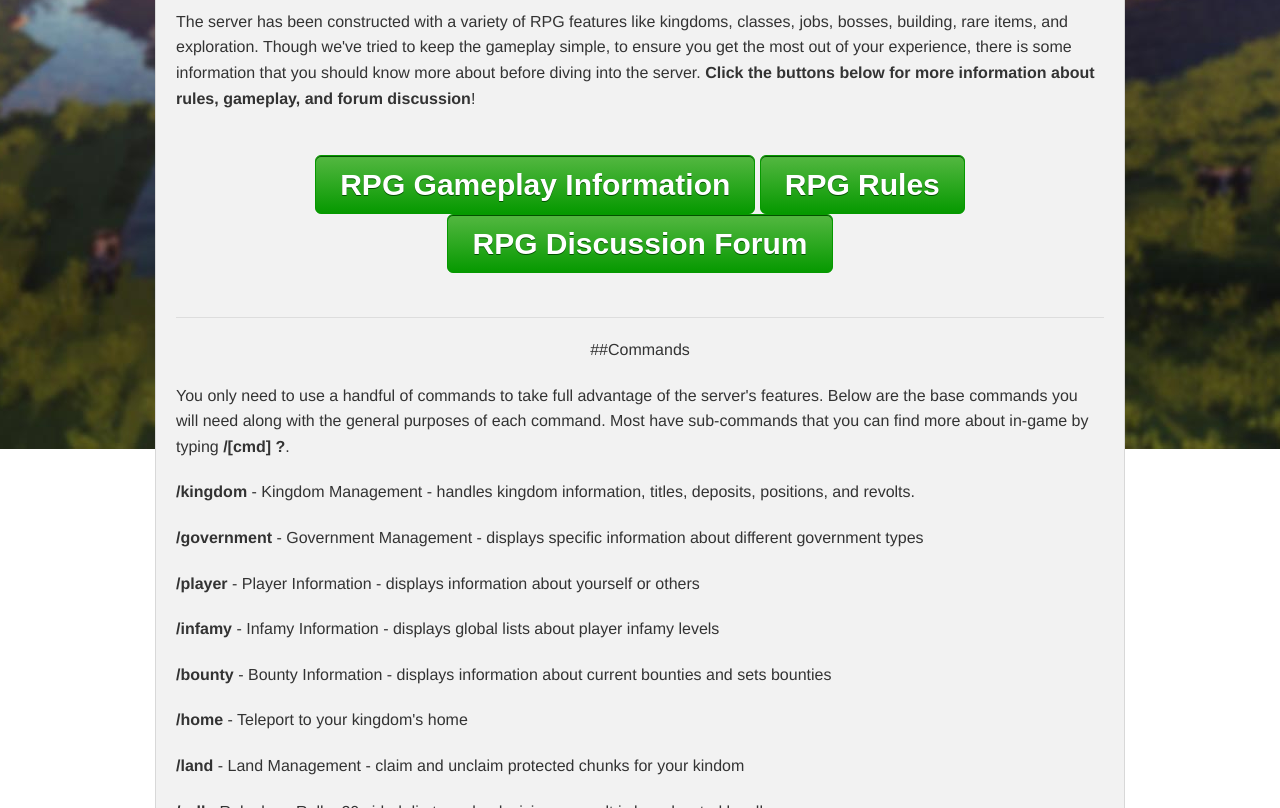
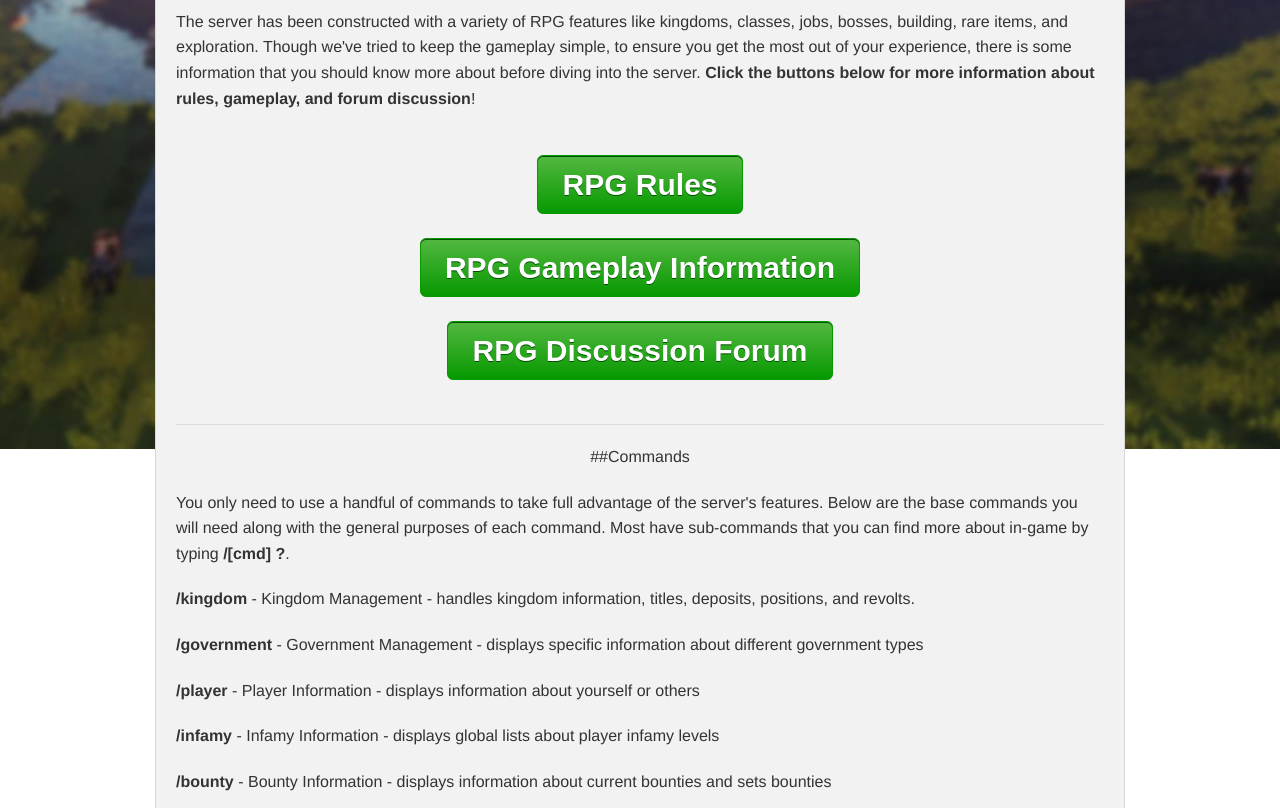
Before and after one commit to damnation-eu/website-beta, a Jekyll site: the page built from rpg.md, in a window 1280 px wide and 900 px high, scrolled down 633 px, cut to the strip 92-900 px from the top of the window. Built offline with Jekyll 4.4.1, drawn with Linux system fonts in a browser that asks for light colours; nearby versions of some CDN libraries; library files that are not in the unit come from our copies.

Commit message:
Update rpg.md

```diff
--- a/rpg.md
+++ b/rpg.md
@@ -65,10 +65,9 @@
 </p>
 <p>The server has been constructed with a variety of RPG features like kingdoms, classes, jobs, bosses, building, rare items, and exploration. Though we've tried to keep the gameplay simple, to ensure you get the most out of your experience, there is some information that you should know more about before diving into the server. <b>Click the buttons below for more information about rules, gameplay, and forum discussion</b>!</p>
 <br/>
-<center><a href="{{site.baseurl}}/rpg-gameplay" class="myButton">RPG Gameplay Information</a>
-<a href="{{site.baseurl}}/rpg-rules" class="myButton">RPG Rules</a></center>
-<center><a href="https://damnation.eu/phpbb/viewforum.php?f=84" class="myButton">RPG Discussion Forum</a></center>
-<br/>
+<center><a href="{{site.baseurl}}/rpg-rules" class="myButton">RPG Rules</a></center><br/>
+<center><a href="{{site.baseurl}}/rpg-gameplay" class="myButton">RPG Gameplay Information</a></center><br/>
+<center><a href="https://damnation.eu/phpbb/viewforum.php?f=84" class="myButton">RPG Discussion Forum</a></center><br/>
 <hr>
 
 <div style="text-align: center;" markdown="1">
```
